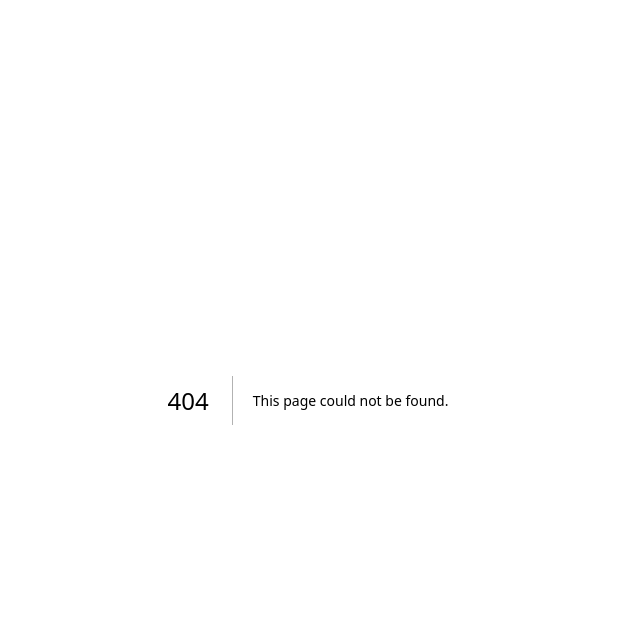
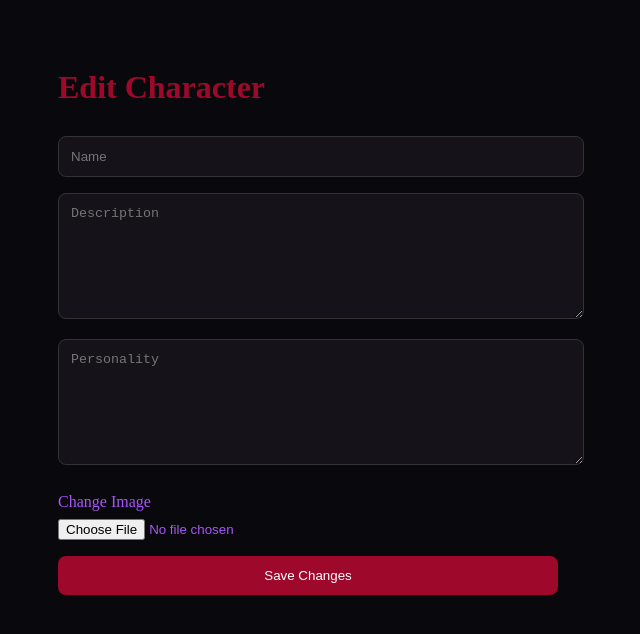
Before and after one commit to PrettyKitty2015/Prettykittys-playfround-v2, a Next.js app: page /edit/1 in a window 1280 px wide. Before the commit this address had no page. Shown: the top 634 px of the page, without its empty margins (332-972 px from the left). Built offline with nearby package versions, Linux system fonts and the light colour scheme; no server answers; the database is empty.

Commit message:
Implement character editing functionality

```diff
--- /dev/null
+++ b/app/edit/[id]/page.tsx
@@ -0,0 +1,84 @@
+'use client'
+import { useEffect, useState } from 'react'
+import { createClient } from '@supabase/supabase-js'
+import { useRouter, useParams } from 'next/navigation'
+
+const supabase = createClient(
+  process.env.NEXT_PUBLIC_SUPABASE_URL!,
+  process.env.NEXT_PUBLIC_SUPABASE_ANON_KEY!
+)
+
+export default function EditCharacter() {
+  const [name, setName] = useState('')
+  const [description, setDescription] = useState('')
+  const [personality, setPersonality] = useState('')
+  const [image, setImage] = useState<File | null>(null)
+  const [currentImage, setCurrentImage] = useState('')
+  const [message, setMessage] = useState('')
+  const router = useRouter()
+  const params = useParams()
+  const id = params.id as string
+
+  useEffect(() => {
+    async function load() {
+      const { data } = await supabase.from('characters').select('*').eq('id', id).single()
+      if (data) {
+        setName(data.name || '')
+        setDescription(data.description || '')
+        setPersonality(data.personality || '')
+        setCurrentImage(data.image_url || '')
+      }
+    }
+    if (id) load()
+  }, [id])
+
+  async function updateCharacter() {
+    const { data: { user } } = await supabase.auth.getUser()
+    if (!user) return setMessage('Please log in')
+
+    let imageUrl = currentImage
+
+    if (image) {
+      const fileName = `${user.id}-${Date.now()}-${image.name}`
+      const { error: uploadError } = await supabase.storage.from('character-images').upload(fileName, image)
+      if (uploadError) return setMessage(uploadError.message)
+      const { data } = supabase.storage.from('character-images').getPublicUrl(fileName)
+      imageUrl = data.publicUrl
+    }
+
+    const { error } = await supabase.from('characters').update({
+      name,
+      description,
+      personality,
+      image_url: imageUrl
+    }).eq('id', id)
+
+    if (error) setMessage(error.message)
+    else {
+      setMessage('Updated!')
+      setTimeout(() => router.push('/'), 1000)
+    }
+  }
+
+  return (
+    <div style={{ maxWidth: '500px', margin: '2rem auto', padding: '1rem' }}>
+      <h1 style={{ color: '#9E092B' }}>Edit Character</h1>
+      {currentImage && <img src={currentImage} alt="Current" style={{ width: '100%', maxHeight: '200px', objectFit: 'cover', borderRadius: '0.5rem', marginBottom: '1rem' }} />}
+      <input placeholder="Name" value={name} onChange={e => setName(e.target.value)}
+        style={{ width: '100%', padding: '0.75rem', margin: '0.5rem 0', background: '#151219', color: '#F2EDF5', border: '1px solid #333', borderRadius: '0.5rem' }} />
+      <textarea placeholder="Description" value={description} onChange={e => setDescription(e.target.value)}
+        style={{ width: '100%', padding: '0.75rem', margin: '0.5rem 0', background: '#151219', color: '#F2EDF5', border: '1px solid #333', borderRadius: '0.5rem', minHeight: '100px' }} />
+      <textarea placeholder="Personality" value={personality} onChange={e => setPersonality(e.target.value)}
+        style={{ width: '100%', padding: '0.75rem', margin: '0.5rem 0', background: '#151219', color: '#F2EDF5', border: '1px solid #333', borderRadius: '0.5rem', minHeight: '100px' }} />
+      <label style={{ display: 'block', margin: '1rem 0', color: '#A855F7' }}>
+        Change Image
+        <input type="file" accept="image/*" onChange={e => setImage(e.target.files?.[0] || null)} style={{ display: 'block', marginTop: '0.5rem' }} />
+      </label>
+      <button onClick={updateCharacter}
+        style={{ width: '100%', padding: '0.75rem', background: '#9E092B', color: '#fff', border: 'none', borderRadius: '0.5rem' }}>
+        Save Changes
+      </button>
+      {message && <p style={{ marginTop: '1rem', color: '#A855F7' }}>{message}</p>}
+    </div>
+  )
+}
```
